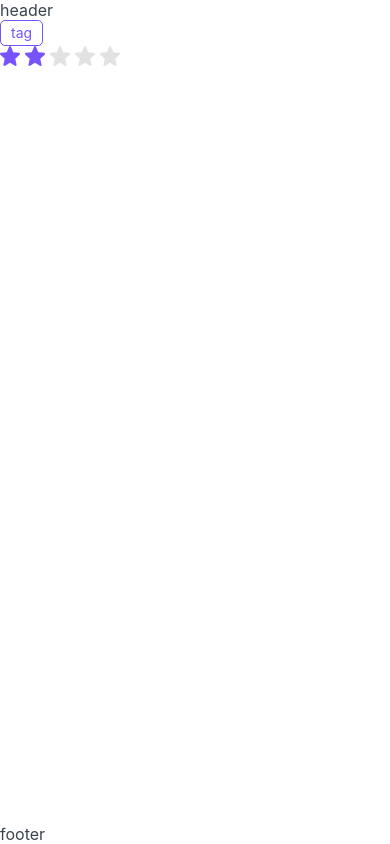
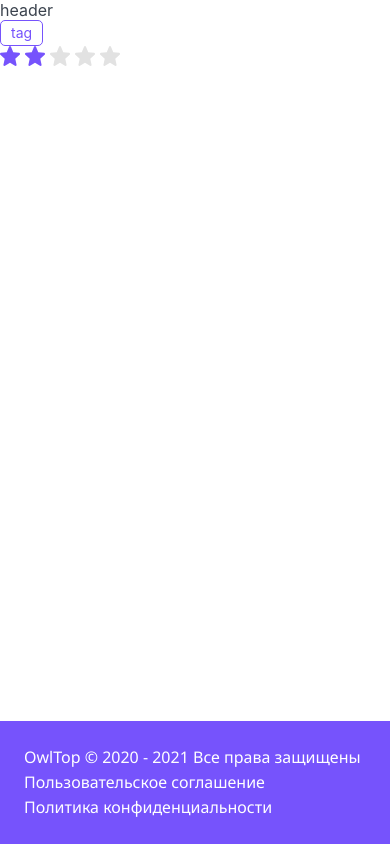
Before and after one commit to KirillNikoda/owl, a Next.js app: page / in a window 390 px wide. Built offline with nearby package versions, Linux system fonts and the light colour scheme.

Commit message:
feat (modules/layout): add footer

```diff
--- a/src/modules/layout/Footer/Footer.module.css
+++ b/src/modules/layout/Footer/Footer.module.css
@@ -1,3 +1,35 @@
 .footer {
+	display: grid;
+	grid-template-columns: 1fr auto auto;
+	gap: 40px;
 
+	padding: 27px;
+
+	background-color: var(--primary);
 }
+
+.text {
+	margin: 0;
+
+	/* identical to box height */
+
+	color: #FFF;
+
+	font-family: var(--font);
+	font-size: 16px;
+	font-weight: 500;
+	font-style: normal;
+}
+
+@media (max-width: 765px) {
+	.footer {
+		grid-template-columns: 1fr;
+		gap: 0;
+
+		padding: 24px;
+	}
+
+	.text {
+		line-height: 25px;
+	}
+}
--- a/src/modules/layout/Footer/index.tsx
+++ b/src/modules/layout/Footer/index.tsx
@@ -6,7 +6,9 @@ import { HTMLElementProps } from '@modules/core/types/prop.types';
 const Footer = ({ className, ...restProps }: HTMLElementProps<HTMLElement>) => {
   return (
     <footer className={classNames(styles.footer, className)} {...restProps}>
-      footer
+      <p className={styles.text}>OwlTop © 2020 - 2021 Все права защищены</p>
+      <p className={styles.text}>Пользовательское соглашение</p>
+      <p className={styles.text}>Политика конфиденциальности</p>
     </footer>
   );
 };
--- a/styles/globals.css
+++ b/styles/globals.css
@@ -38,6 +38,7 @@ a {
 	--green: #1DC37E;
 	--green-light: #C8F8E4;
 	--grey-light: #EBEBEB;
+	--font: "Noto Sans", sans-serif;
 
 	font-family: "Noto Sans", sans-serif;
 }
```
